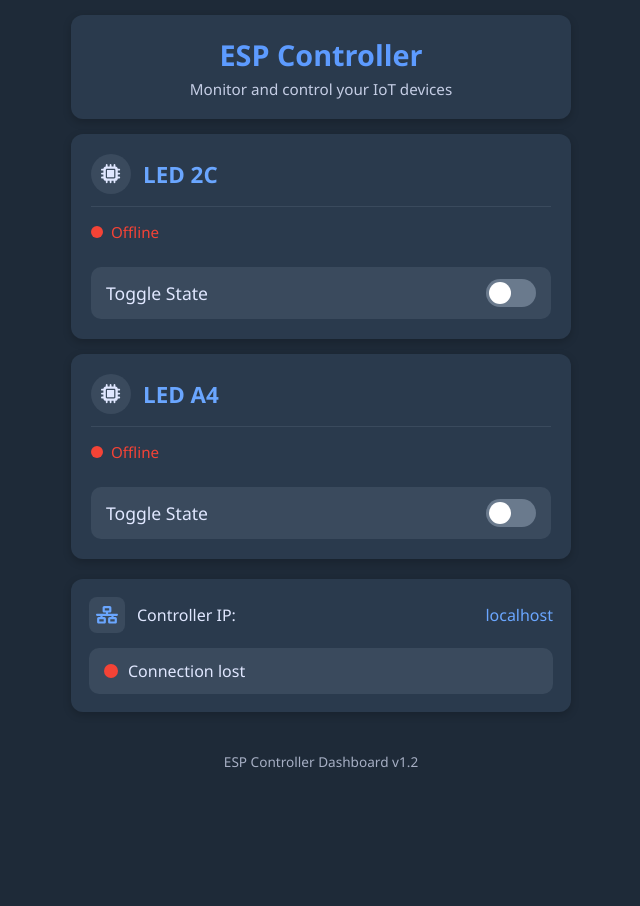
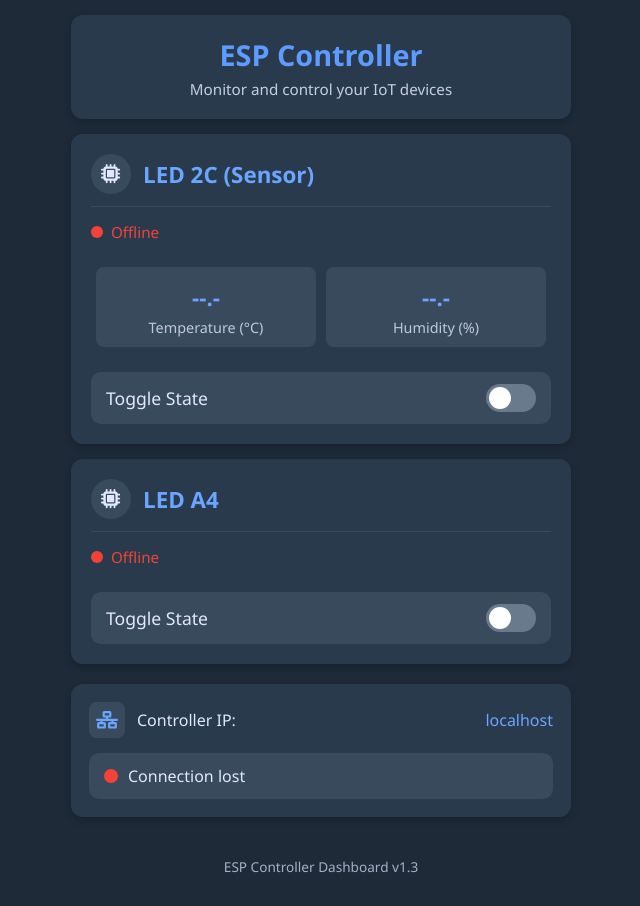
Before and after one commit to cris-ctrl/IoT_PAS, a plain HTML site: page Controller/data/index.html in a window 1280 px wide. Shown: the whole page, without its empty margins (319-959 px from the left). Before the commit the page ends 801 px from the top, so only its background shows below. Drawn offline with Linux system fonts and the light colour scheme; no server answers.

Commit message:
added sensor data to dashboard

```diff
--- a/Controller/data/index.html
+++ b/Controller/data/index.html
@@ -182,6 +182,33 @@
       transform: translateX(22px);
     }
 
+    .sensor-data {
+      display: flex;
+      justify-content: space-between;
+      margin-top: 10px;
+    }
+
+    .sensor-item {
+      text-align: center;
+      flex: 1;
+      padding: 10px;
+      background-color: #3a4a5d;
+      border-radius: 8px;
+      margin: 0 5px;
+    }
+
+    .sensor-value {
+      font-size: 1.4rem;
+      font-weight: 600;
+      margin: 5px 0;
+      color: #6aa6ff;
+    }
+
+    .sensor-label {
+      font-size: 0.9rem;
+      opacity: 0.8;
+    }
+
     .connection-info {
       background-color: #2a3a4d;
       border-radius: 12px;
@@ -279,6 +306,11 @@
       .toggle-label {
         font-size: 1rem;
       }
+
+      .sensor-data {
+        flex-direction: column;
+        gap: 10px;
+      }
     }
   </style>
 </head>
@@ -290,18 +322,29 @@
     </header>
 
     <div class="dashboard">
-      <!-- Device 2C -->
+      <!-- Device 2C with Sensor -->
       <div class="device-card">
         <div class="device-header">
           <div class="device-icon">
             <i class="fas fa-microchip"></i>
           </div>
-          <div class="device-name">LED 2C</div>
+          <div class="device-name">LED 2C (Sensor)</div>
         </div>
 
         <div class="device-status">
           <div class="status-indicator" id="indicator2C"></div>
           <div class="status-text" id="status2C">Online</div>
+        </div>
+
+        <div class="sensor-data">
+          <div class="sensor-item">
+            <div class="sensor-value" id="temperature">--.-</div>
+            <div class="sensor-label">Temperature (°C)</div>
+          </div>
+          <div class="sensor-item">
+            <div class="sensor-value" id="humidity">--.-</div>
+            <div class="sensor-label">Humidity (%)</div>
+          </div>
         </div>
 
         <div class="controls">
@@ -357,7 +400,7 @@
     </div>
 
     <footer>
-      <p>ESP Controller Dashboard v1.2</p>
+      <p>ESP Controller Dashboard v1.3</p>
     </footer>
   </div>
 
@@ -379,6 +422,10 @@
         stale: false
       }
     };
+
+    // Sensor elements
+    const tempElement = document.getElementById('temperature');
+    const humElement = document.getElementById('humidity');
 
     // Connection status
     let connectionStatus = {
@@ -410,9 +457,25 @@
         });
     }
 
+    function updateSensorData() {
+      fetch('/sensor')
+        .then(response => {
+          if (!response.ok) throw new Error('Sensor data error');
+          return response.json();
+        })
+        .then(data => {
+          tempElement.textContent = data.temp.toFixed(1);
+          humElement.textContent = data.hum.toFixed(1);
+        })
+        .catch(error => {
+          console.error('Sensor data fetch failed:', error);
+          tempElement.textContent = '--.-';
+          humElement.textContent = '--.-';
+        });
+    }
+
     function updateDevice(deviceId, timeDiff) {
       const device = devices[deviceId];
-      const seconds = Math.floor(timeDiff / 1000);
 
       // Update status based on time difference
       if (timeDiff < 5000) { // Less than 5 seconds
@@ -504,6 +567,10 @@
 
       // Start status checks
       checkStatus();
+
+      // Start sensor data updates
+      setInterval(updateSensorData, 3000);
+      updateSensorData(); // Initial update
     });
   </script>
 
```
